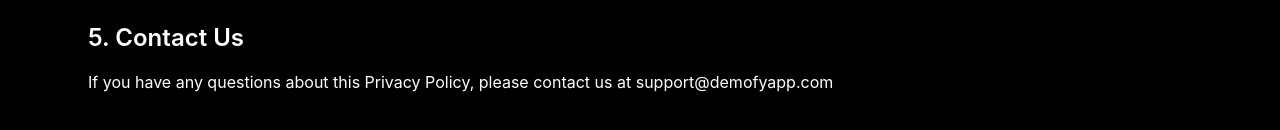
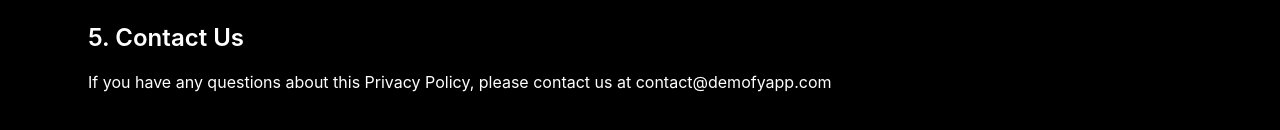
Before and after one commit to nortelabs/demofy-website, a Next.js app: page /privacy-policy in a window 1280 px wide. Shown: the part 606-736 px from the top of the page. Built offline with nearby package versions, Linux system fonts and the light colour scheme; a web font is replaced by a local one.

Commit message:
Update email contact references across multiple pages to use contact@demofyapp.com

```diff
--- a/pages/contact.jsx
+++ b/pages/contact.jsx
@@ -240,8 +240,8 @@ export default function Contact() {
                     <div>
                       <h4 className="font-semibold text-slate-900 mb-1">Email Support</h4>
                       <p className="text-slate-600 text-sm mb-2">Get help with installation or licensing issues</p>
-                      <a href="mailto:support@demofyapp.com" className="text-orange-600 hover:text-orange-700 font-medium text-sm">
-                        support@demofyapp.com
+                      <a href="mailto:contact@demofyapp.com" className="text-orange-600 hover:text-orange-700 font-medium text-sm">
+                        contact@demofyapp.com
                       </a>
                     </div>
                   </div>
--- a/pages/download.jsx
+++ b/pages/download.jsx
@@ -215,7 +215,7 @@ export default function Download() {
 
               <div>
                 <h4 className="font-semibold text-slate-900 mb-2">What if I need help?</h4>
-                <p className="text-slate-600 text-sm mb-4">Contact support at <a href="mailto:support@demofyapp.com" className="text-orange-web hover:text-orange-web/80 transition-colors duration-300">support@demofyapp.com</a> for assistance.</p>
+                <p className="text-slate-600 text-sm mb-4">Contact support at <a href="mailto:contact@demofyapp.com" className="text-orange-web hover:text-orange-web/80 transition-colors duration-300">contact@demofyapp.com</a> for assistance.</p>
 
                 <h4 className="font-semibold text-slate-900 mb-2">How do I upgrade to Pro?</h4>
                 <p className="text-slate-600 text-sm">You can upgrade directly from the app or visit our pricing page for more details.</p>
--- a/pages/privacy-policy.jsx
+++ b/pages/privacy-policy.jsx
@@ -50,7 +50,7 @@ export default function PrivacyPolicy() {
             <section className="mb-8">
               <h2 className="text-2xl font-semibold mb-4">5. Contact Us</h2>
               <p className="mb-4">
-                If you have any questions about this Privacy Policy, please contact us at support@demofyapp.com
+                If you have any questions about this Privacy Policy, please contact us at contact@demofyapp.com
               </p>
             </section>
           </div>
--- a/pages/terms-of-service.jsx
+++ b/pages/terms-of-service.jsx
@@ -59,7 +59,7 @@ export default function TermsOfService() {
             <section className="mb-8">
               <h2 className="text-2xl font-semibold mb-4">6. Contact Information</h2>
               <p className="mb-4">
-                If you have any questions about these Terms of Service, please contact us at support@demofyapp.com
+                If you have any questions about these Terms of Service, please contact us at contact@demofyapp.com
               </p>
             </section>
           </div>
```
